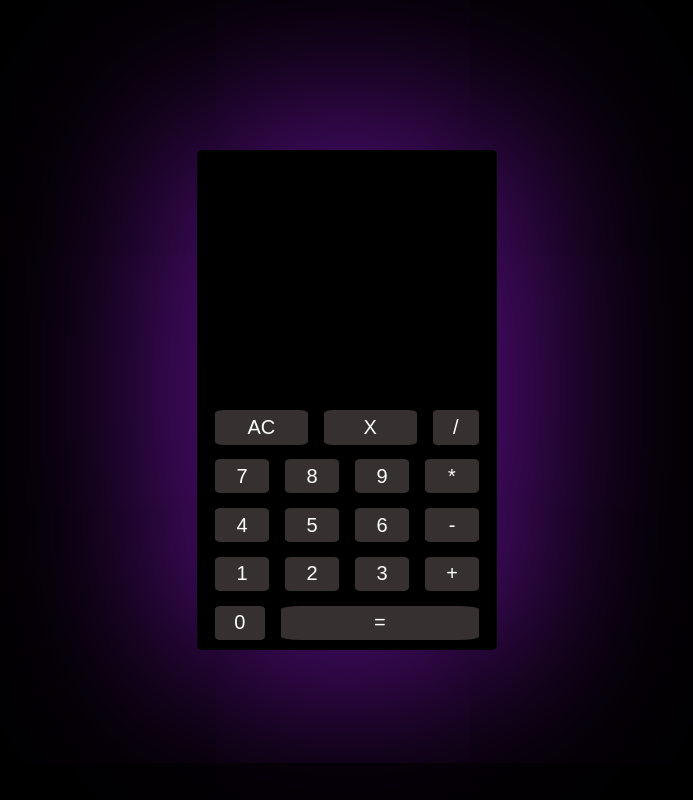
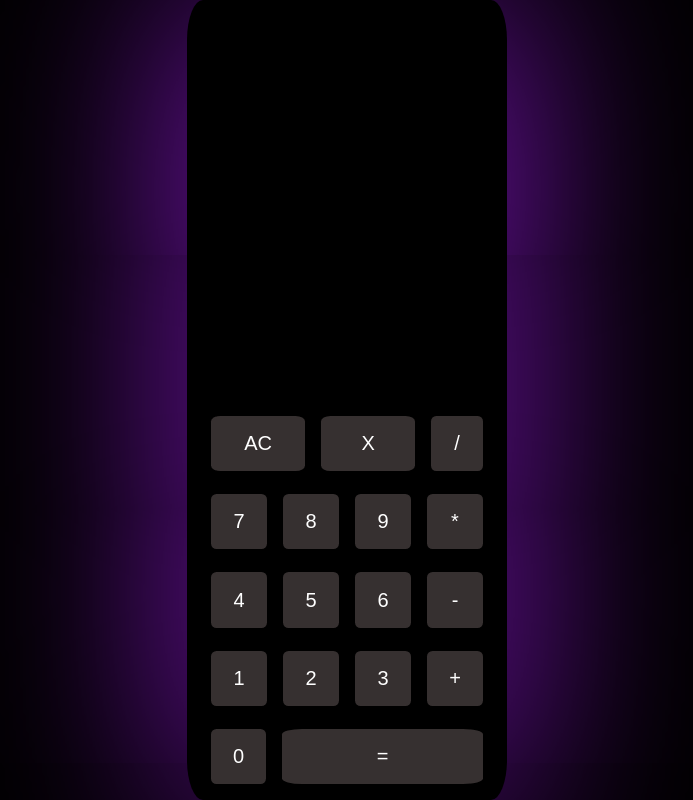
Before and after one commit to Alejandrodiaz562/MyCalculator, a React (Vite) app: page / in a window 1280 px wide. Shown: the whole page, without its empty margins (293-986 px from the left). Built offline with nearby package versions, Linux system fonts and the light colour scheme.

Commit message:
adding new functions

```diff
--- a/src/App.jsx
+++ b/src/App.jsx
@@ -2,7 +2,7 @@ import AcBtn from "./components/AcBtn";
 import DeleteBtn from "./components/DeleteBtn";
 import OperatorBtn from "./components/OperatorBtn";
 import NumberBtn from "./components/NumberBtn";
-import { useState } from "react";
+import { useState, useEffect, useRef } from "react";
 import EqualBtn from "./components/EqualBtn";
 
 function App() {
@@ -12,13 +12,131 @@ function App() {
   const [isVisible, setIsVisible] = useState(false)
   const [operated, setOperated] = useState(false)
   const [beforeOperation, setBeforeOperation] = useState("")
+  const [showResultStyle, setShowResultStyle] = useState({})
+  const [showPreviewStyle, setPreviewStyle] = useState({})
+  const operators = ["/", "*", "+", "-"]
 
+  const inputRef = useRef(null);
+  const [isMobile, setIsMobile] = useState(false);
+
+
+  useEffect(()=>{
+
+  const input = inputRef.current;
+
+    if (isMobile){
+      if (operation.length > 9 && !operators.includes(operation[9])){
+        setShowResultStyle({
+          height: "80px",
+          fontSize: "4em"
+          })
+
+          setPreviewStyle({
+            height: "40px",
+            fontSize: "2em"
+          })
+
+        input.scrollLeft = input.scrollWidth
+      }
+
+      if (operation.length > 10) {
+        setShowResultStyle({
+          height: "80px",
+          fontSize: "4em"
+          })
+
+          setPreviewStyle({
+            height: "40px",
+            fontSize: "2em"
+          })
+
+        input.scrollLeft = input.scrollWidth
+      }
+
+      if (operation.length < 10) {
+        setShowResultStyle({
+        height: "110px",
+        fontSize: "5.8em"
+        })
+
+        setPreviewStyle({
+          height: "45px",
+          fontSize: "2.5em"
+        })
+      }
+
+    }
+
+    if (isMobile === false){
+      if (operation.length > 9 && !operators.includes(operation[9])){
+        setShowResultStyle({
+          height: "40px",
+          fontSize: "2.2em"
+          })
+
+        setPreviewStyle({
+          height: "20px",
+          fontSize: "1em"
+        })
+
+        input.scrollLeft = input.scrollWidth
+      }
+
+      if (operation.length > 10) {
+        setShowResultStyle({
+          height: "40px",
+          fontSize: "2.2em"
+          })
+
+        setPreviewStyle({
+          height: "20px",
+          fontSize: "1em"
+        })
+
+        input.scrollLeft = input.scrollWidth
+      }
+
+      if (operation.length < 10) {
+        setShowResultStyle({
+          height: "60px",
+          fontSize: "3.4em"
+        })
+
+        setPreviewStyle({
+          height: "30px",
+          fontSize: "1.7em"
+        })
+      }
+    }
+
+
+
+  }, [isMobile, operation] )
+
+  useEffect(()=>{
+
+    const mediaQuery = window.matchMedia('(max-width: 600px)');
+
+    const handleMediaChange = (event) => {
+      setIsMobile(event.matches);
+    };
+
+    // Agregar el event listener para escuchar cambios en la media query
+    mediaQuery.addEventListener('change', handleMediaChange);
+
+    // Verificar el estado actual de la media query
+    handleMediaChange(mediaQuery);
+
+    return () => {
+      mediaQuery.removeEventListener('change', handleMediaChange);
+    };
+  })
 
   return (
     <div className="App">
       <div className="showResult-container">
-            <input type="text" value={operation} className="show-result input"/>
-            <input type="text" value={isVisible ? preview : ""} className="preview-result input" />
+            <input type="text" value={operation} className="show-result input" style={showResultStyle} ref={inputRef}/>
+            <input type="text" value={isVisible ? preview : ""} className="preview-result input" style={showPreviewStyle}/>
       </div>
       <div className="btn-containers">
       <div className='btn-container'>
--- a/src/components/DeleteBtn.jsx
+++ b/src/components/DeleteBtn.jsx
@@ -24,9 +24,6 @@ const DeleteBtn = ({setOperation, operation, setPreview, setIsVisible, operated,
             setIsVisible(true)
             setOperated(false)
         }
-
-
-
     }
 
     return ( <button className={"btn borrar"} onClick={handleClick}>{"X"}</button> );
--- a/src/components/NumberBtn.jsx
+++ b/src/components/NumberBtn.jsx
@@ -7,6 +7,7 @@ const NumberBtn = ({value, setOperation, operation, setPreview, isVisible, opera
         const operators = ["/", "*", "+", "-"]
 
         if(operated === false){
+
 
             setPreview(eval(operation + target).toString())
             if (operation.length === 0 && target === "0"){
--- a/src/index.css
+++ b/src/index.css
@@ -4,33 +4,43 @@
     box-sizing: border-box;
 }
 
+html{
+    height: 100%;
+}
+
 body{
-    background-color: black;
+    background-color: rgb(0, 0, 0);
     display: flex;
     justify-content: center;
     align-items: center;
-    height: 100vh;
+    height: 100%;
+
 }
 
 .App{
-
     background-color: rgb(0, 0, 0);
     color: white;
-    border-radius: 5px;
+    border-radius: 5%;
     box-shadow: 0px 0px 200px 10px rgb(128, 21, 190);
     display: flex;
     flex-direction: column;
     align-items: center;
-    width: 300px;
-    height: 500px;
+    height: 100vh;
+    width: 25vw;
+
 }
 
 .showResult-container{
 
     height: 50%;
     padding-top: 20%;
-    padding-left: 10px;
-    padding-right: 10px;
+    padding-left: 5%;
+    padding-right: 5%;
+
+}
+
+.show-result{
+    padding-right: 1%;
 }
 
 .input{
@@ -39,18 +49,16 @@ body{
     background-color: black;
     border: none;
     outline: none;
-    color: rgb(228, 228, 228);
+    color: white;
 }
 
 .show-result{
-    height: 30%;
-    font-size: 40px;
 
 }
 
 .preview-result{
-    height: 15%;
-    font-size: 120%;
+
+    margin-top: 5%;
 }
 
 .btn-containers{
@@ -60,7 +68,8 @@ body{
     display: flex;
     flex-direction: column;
     justify-content: space-between;
-    padding: 10px;
+    padding: 5%;
+
 }
 
 .btn-container{
@@ -72,7 +81,7 @@ body{
 }
 
 .btn{
-    width: 20%;
+    width: 22%;
     margin: 0 8px;
     outline: none;
     border: none;
@@ -103,3 +112,64 @@ body{
 .equal{
     width: 80%;
 }
+
+@media (max-width: 600px) {
+
+    .App{
+        border-radius: 0%;
+        height: 100vh;
+        width: 100vw;
+
+    }
+
+    .show-result{
+
+    }
+
+    .preview-result{
+
+    }
+
+    .btn{
+        font-size: 30px;
+    }
+}
+
+/*@media (min-width: 601px) and (max-width: 1000px) {
+    .App{
+
+        height: 80vh;
+        width: 60vw;
+    }
+
+    .show-result{
+
+        height: 30%;
+        font-size: 55px;
+    }
+
+    .preview-result, .btn{
+
+        font-size: 30px;
+    }
+}
+
+@media (min-width: 1000px) and (min-height: 1300px) {
+    .App{
+
+        height: 80vh;
+        width: 60vw;
+    }
+
+    .show-result{
+
+        height: 30%;
+        font-size: 55px;
+    }
+
+
+    .preview-result, .btn{
+
+        font-size: 30px;
+    }
+}
```
